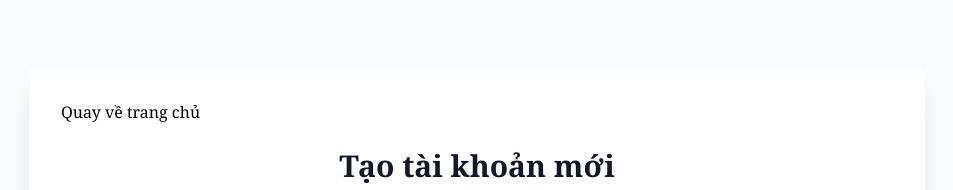
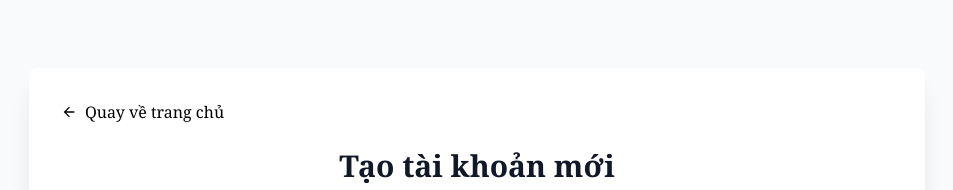
Before and after one commit to MinhAn2007/fashion-store, a React (Create React App) app: page /signup in a window 1280 px wide. Shown: the top 190 px of the page, without its empty margins (163-1116 px from the left). Built offline with nearby package versions, Linux system fonts and the light colour scheme; no server answers.

Commit message:
update back button

```diff
--- a/src/components/Login.js
+++ b/src/components/Login.js
@@ -1,5 +1,6 @@
 import React, { useState, useEffect } from "react";
 import { useNavigate, useLocation, Link } from "react-router-dom";
+import { IoMdArrowBack } from "react-icons/io";
 
 const Login = () => {
   const [email, setEmail] = useState("");
@@ -68,6 +69,9 @@ const Login = () => {
     <div className="min-h-screen flex items-center justify-center bg-[#F8F8FF] py-12 px-4 sm:px-6 lg:px-8">
       <div className="max-w-md w-full space-y-8 bg-white p-8 rounded-lg shadow-xl">
         <div>
+          <Link to="/" className=" text-black flex">
+            <IoMdArrowBack className="my-auto mr-2" /> Quay về trang chủ
+          </Link>
           <h2 className="mt-6 text-center text-3xl font-extrabold text-gray-900">
             Đăng nhập vào tài khoản của bạn tiếp tục
           </h2>
--- a/src/components/SignUp.js
+++ b/src/components/SignUp.js
@@ -1,5 +1,6 @@
 import React, { useState } from 'react';
 import { useNavigate, useLocation,Link } from 'react-router-dom';
+import { IoMdArrowBack } from 'react-icons/io';
 
 const Register = () => {
   const [formValues, setFormValues] = useState({
@@ -77,9 +78,9 @@ const Register = () => {
   return (
     <div className="min-h-screen flex items-center justify-center bg-gray-50 py-12 px-4 sm:px-6 lg:px-8">
       <div className="max-w-4xl w-full bg-white p-8 rounded-lg shadow-xl">
-      <Link to="/" className=" text-black hover:text-black">
-          Quay về trang chủ
-        </Link>
+      <Link to="/" className=" text-black flex">
+        <IoMdArrowBack className="my-auto mr-2"/> Quay về trang chủ
+      </Link>
         <h2 className="mt-6 text-center text-3xl font-extrabold text-gray-900">Tạo tài khoản mới</h2>
 
         {loading ? (
```
